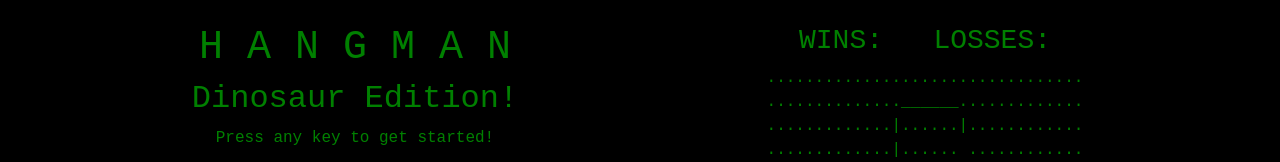
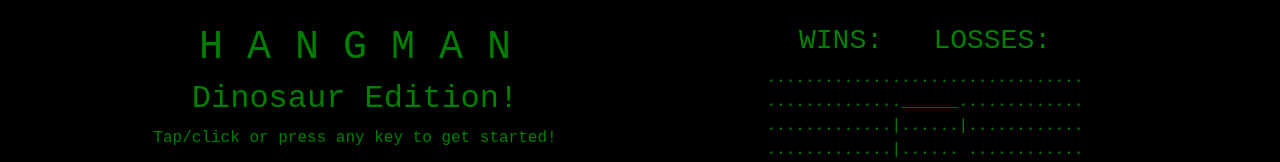
Before and after one commit to rehlingera/Word-Guess-Game, a plain HTML site: page index.html in a window 1280 px wide. Shown: the top 162 px of the page. Drawn offline with nearby package versions, Linux system fonts and the light colour scheme.

Commit message:
Update index.html

```diff
--- a/index.html
+++ b/index.html
@@ -23,7 +23,7 @@
                 <div class = "col-md-6">
                         <h1 >H A N G M A N</h1>
                         <h2>Dinosaur Edition!</h2>
-                        <p><span id="pressAny">Press any key to get started!</span><span id=tapHere>Tap here to get started!</span></p>
+                        <p><span id="pressAny">Tap/click or press any key to get started!</span><span id=tapHere>Tap here to get started!</span></p>
                     <img id="dino" src="assets/images/ACSIIDino.PNG" alt="Rawr">
                 </div>
                 <div class = "col-md-6">
```
